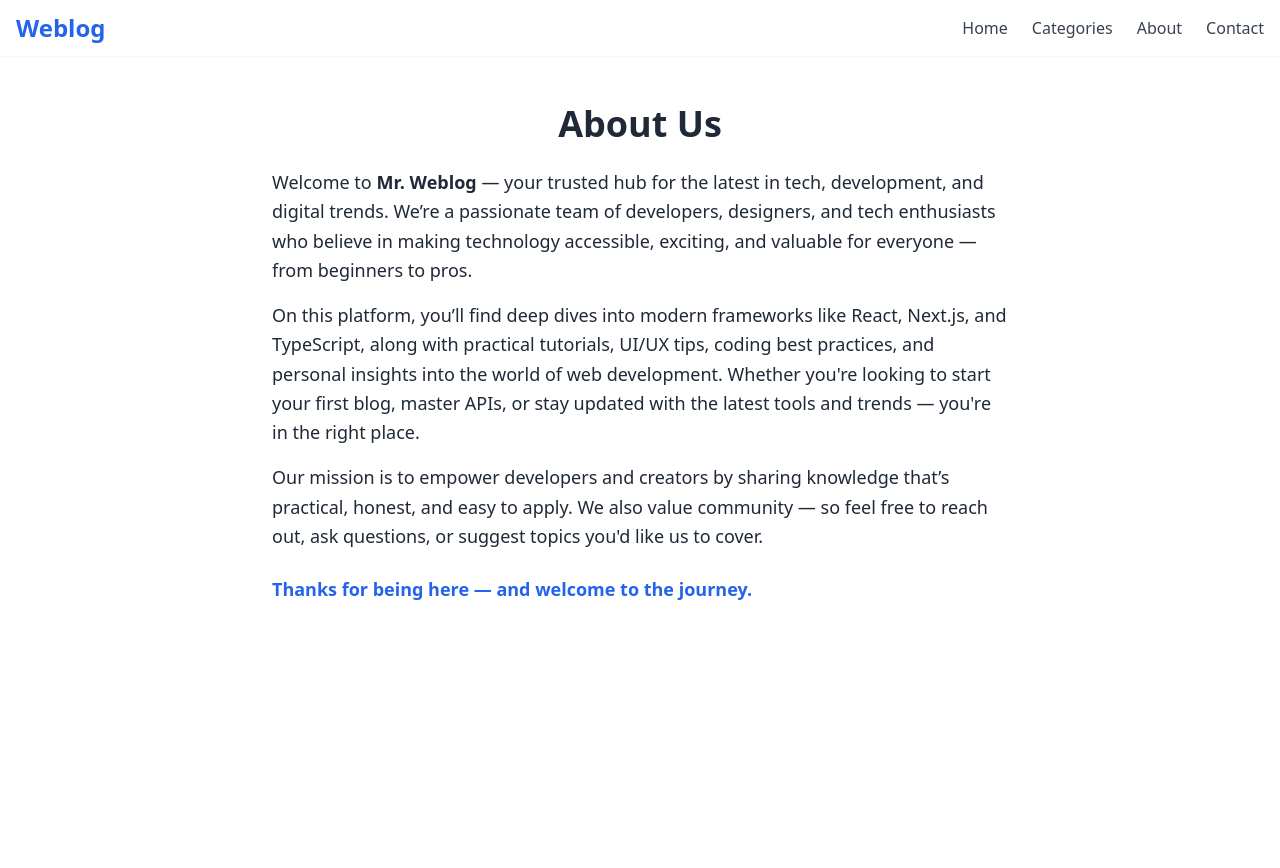
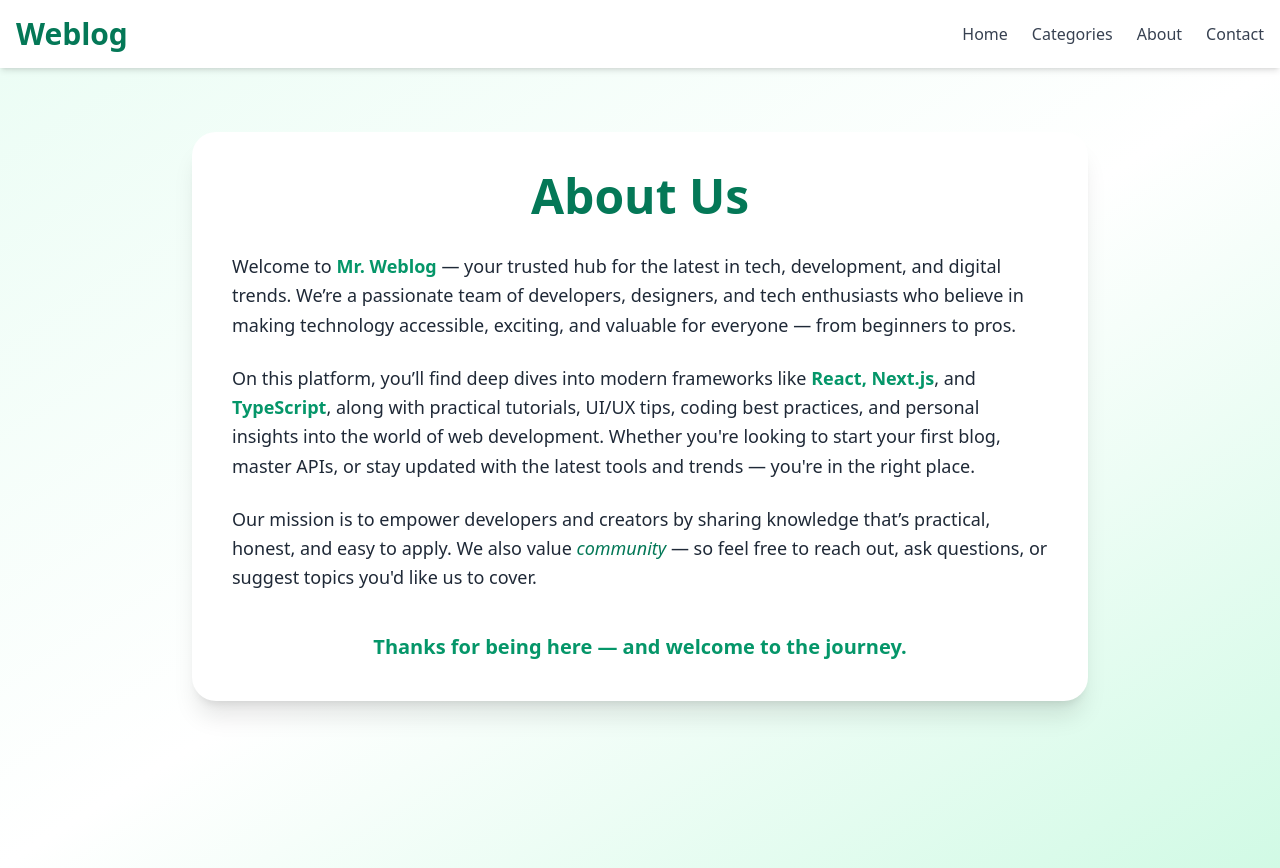
Before and after one commit to fatemefaraji/rtn, a React (Create React App) app: page /about in a window 1280 px wide. Before the commit the page ends 800 px from the top, so only its background shows below. Built offline with nearby package versions, Linux system fonts and the light colour scheme; the HTML template or start-up script is replaced by a standard one.

Commit message:
updating some UI

```diff
--- a/src/components/footer/Footer.jsx
+++ b/src/components/footer/Footer.jsx
@@ -1,42 +1,50 @@
 import React from 'react';
+import { FaPaperPlane } from 'react-icons/fa';
 
 const Footer = () => {
   return (
-    <footer className="bg-emerald-950 text-gray-300 py-8">
+    <footer className="bg-gradient-to-br from-emerald-900 via-emerald-800 to-emerald-950 text-gray-200 pt-12 pb-8 mt-16">
       <div className="container mx-auto px-4">
-        <div className="grid grid-cols-1 md:grid-cols-3 gap-8">
+        <div className="grid grid-cols-1 md:grid-cols-3 gap-12">
+
+          {/* About */}
           <div>
-            <h3 className="text-lg font-bold text-white mb-4">Weblog</h3>
-            <p className="text-sm">Your source for the latest in tech and web development.</p>
+            <h3 className="text-xl font-bold text-white mb-4">Weblog</h3>
+            <p className="text-sm leading-relaxed text-gray-300">
+              Your source for the latest insights in technology, programming, and web development.
+            </p>
           </div>
 
+          {/* Quick Links */}
           <div>
-            <h3 className="text-lg font-bold text-white mb-4">Quick Links</h3>
-            <ul className="space-y-2">
-              <li><a href="#" className="hover:text-blue-400">Home</a></li>
-              <li><a href="#" className="hover:text-blue-400">Categories</a></li>
-              <li><a href="#" className="hover:text-blue-400">About</a></li>
-              <li><a href="#" className="hover:text-blue-400">Contact</a></li>
+            <h3 className="text-xl font-bold text-white mb-4">Quick Links</h3>
+            <ul className="space-y-3">
+              <li><a href="#" className="hover:text-emerald-400 transition-colors">🏠 Home</a></li>
+              <li><a href="#" className="hover:text-emerald-400 transition-colors">📂 Categories</a></li>
+              <li><a href="#" className="hover:text-emerald-400 transition-colors">ℹ️ About</a></li>
+              <li><a href="#" className="hover:text-emerald-400 transition-colors">📞 Contact</a></li>
             </ul>
           </div>
 
+          {/* Newsletter */}
           <div>
-            <h3 className="text-lg font-bold text-white mb-4">Newsletter</h3>
-            <p className="text-sm mb-3">Subscribe for updates</p>
-            <div className="flex">
+            <h3 className="text-xl font-bold text-white mb-4">Newsletter</h3>
+            <p className="text-sm text-gray-300 mb-3">Subscribe to receive our latest updates!</p>
+            <div className="flex items-center">
               <input
                 type="email"
                 placeholder="Your email"
-                className="px-3 py-2 rounded-l text-gray-800 flex-grow"
+                className="px-4 py-2 rounded-l-lg text-gray-900 focus:outline-none w-full"
               />
-              <button className="bg-emerald-600 text-white px-4 py-2 rounded-r hover:bg-emerald-700">
-                Subscribe
+              <button className="flex items-center gap-2 bg-emerald-600 hover:bg-emerald-700 text-white px-4 py-2 rounded-r-lg transition-all duration-300">
+                <FaPaperPlane className="text-sm" /> Subscribe
               </button>
             </div>
           </div>
         </div>
 
-        <div className="border-t border-gray-700 mt-8 pt-6 text-center text-sm">
+        {/* Bottom Line */}
+        <div className="border-t border-emerald-700 mt-12 pt-6 text-center text-sm text-gray-400">
           <p>&copy; {new Date().getFullYear()} Weblog. All rights reserved.</p>
         </div>
       </div>
--- a/src/components/navbar/Navbar.jsx
+++ b/src/components/navbar/Navbar.jsx
@@ -5,39 +5,39 @@ const Navbar = () => {
   const [isOpen, setIsOpen] = useState(false);
 
   return (
-    <nav className="bg-white shadow-sm">
-      <div className="container mx-auto px-4 py-3">
+    <nav className="bg-white shadow-md sticky top-0 z-50">
+      <div className="container mx-auto px-4 py-4">
         <div className="flex justify-between items-center">
-          <Link href="/" className="text-2xl font-bold text-blue-600">Weblog</Link>
+          {/* Logo */}
+          <Link to="/" className="text-3xl font-extrabold text-emerald-700">
+            Weblog
+          </Link>
 
-          {/* Desktop Navigation */}
-          <div className="hidden md:flex space-x-6">
-            <Link   to="/" className="text-gray-700 hover:text-blue-600">Home</Link>
-            <Link  to="categories" className="text-gray-700 hover:text-blue-600">Categories</Link>
-            <Link  to="about" className="text-gray-700 hover:text-blue-600">About</Link>
-            <Link  to="contact" className="text-gray-700 hover:text-blue-600">Contact</Link>
+          {/* Desktop Menu */}
+          <div className="hidden md:flex items-center space-x-6 text-base font-medium">
+            <Link to="/" className="text-gray-700 hover:text-emerald-600 transition duration-200">Home</Link>
+            <Link to="/categories" className="text-gray-700 hover:text-emerald-600 transition duration-200">Categories</Link>
+            <Link to="/about" className="text-gray-700 hover:text-emerald-600 transition duration-200">About</Link>
+            <Link to="/contact" className="text-gray-700 hover:text-emerald-600 transition duration-200">Contact</Link>
           </div>
 
-          {/* Mobile Toggle Button */}
+          {/* Mobile Menu Button */}
           <button
             onClick={() => setIsOpen(!isOpen)}
-            className="md:hidden text-gray-700 focus:outline-none"
+            className="md:hidden text-gray-700 text-2xl focus:outline-none"
+            aria-label="Toggle Menu"
           >
-            {isOpen ? (
-              <span className="text-2xl">×</span>
-            ) : (
-              <span className="text-2xl">☰</span>
-            )}
+            {isOpen ? '✕' : '☰'}
           </button>
         </div>
 
-        {/* Mobile Navigation */}
+        {/* Mobile Menu */}
         {isOpen && (
-          <div className="md:hidden mt-2 space-y-2 pb-2">
-            <Link   to="/" className="block py-2 text-gray-700 hover:text-blue-600">Home</Link>
-            <Link   to="categories"  className="block py-2 text-gray-700 hover:text-blue-600">Categories</Link>
-            <Link   to="about" className="block py-2 text-gray-700 hover:text-blue-600">About</Link>
-            <Link   to="contact" className="block py-2 text-gray-700 hover:text-blue-600">Contact</Link>
+          <div className="md:hidden mt-4 space-y-3">
+            <Link to="/" className="block text-gray-700 hover:text-emerald-600 transition">Home</Link>
+            <Link to="/categories" className="block text-gray-700 hover:text-emerald-600 transition">Categories</Link>
+            <Link to="/about" className="block text-gray-700 hover:text-emerald-600 transition">About</Link>
+            <Link to="/contact" className="block text-gray-700 hover:text-emerald-600 transition">Contact</Link>
           </div>
         )}
       </div>
--- a/src/pages/aboutUs/AboutUS.jsx
+++ b/src/pages/aboutUs/AboutUS.jsx
@@ -2,25 +2,33 @@ import React from 'react';
 
 function AboutUs() {
   return (
-    <div className="max-w-3xl mx-auto px-4 py-12 text-gray-800">
-      <h1 className="text-4xl font-bold text-center mb-6">About Us</h1>
-      <p className="text-lg mb-4 leading-relaxed">
-        Welcome to <strong>Mr. Weblog</strong> — your trusted hub for the latest in tech, development, and digital trends.
+    <div className="min-h-screen bg-gradient-to-br from-emerald-50 via-white to-emerald-100 py-16 px-4">
+      <div className="max-w-4xl mx-auto bg-white shadow-xl rounded-3xl p-10 text-gray-800">
+        <h1 className="text-5xl font-extrabold text-center text-emerald-700 mb-8">
+          About Us
+        </h1>
+
+        <p className="text-lg mb-6 leading-relaxed">
+          Welcome to <span className="font-semibold text-emerald-600">Mr. Weblog</span> — your trusted hub for the latest in tech, development, and digital trends.
           We’re a passionate team of developers, designers, and tech enthusiasts who believe in making technology accessible,
           exciting, and valuable for everyone — from beginners to pros.
         </p>
-      <p className="text-lg mb-4 leading-relaxed">
-        On this platform, you’ll find deep dives into modern frameworks like React, Next.js, and TypeScript, along with practical
-        tutorials, UI/UX tips, coding best practices, and personal insights into the world of web development. Whether you're
-        looking to start your first blog, master APIs, or stay updated with the latest tools and trends — you're in the right place.
+
+        <p className="text-lg mb-6 leading-relaxed">
+          On this platform, you’ll find deep dives into modern frameworks like <span className="font-semibold text-emerald-600">React, Next.js</span>, and <span className="font-semibold text-emerald-600">TypeScript</span>,
+          along with practical tutorials, UI/UX tips, coding best practices, and personal insights into the world of web development.
+          Whether you're looking to start your first blog, master APIs, or stay updated with the latest tools and trends — you're in the right place.
         </p>
-      <p className="text-lg mb-4 leading-relaxed">
+
+        <p className="text-lg mb-6 leading-relaxed">
           Our mission is to empower developers and creators by sharing knowledge that’s practical, honest, and easy to apply.
-        We also value community — so feel free to reach out, ask questions, or suggest topics you'd like us to cover.
+          We also value <span className="italic text-emerald-700">community</span> — so feel free to reach out, ask questions, or suggest topics you'd like us to cover.
         </p>
-      <p className="text-lg font-semibold text-blue-600 mt-6">
+
+        <p className="text-xl font-bold text-center text-emerald-600 mt-10">
           Thanks for being here — and welcome to the journey.
         </p>
+      </div>
     </div>
   );
 }
--- a/src/pages/categories/Categories.jsx
+++ b/src/pages/categories/Categories.jsx
@@ -1,8 +1,33 @@
-function Categories(){
-    return(
-        <div>
-<h1 className="text-center">  This is category Page</h1>
-        </div>
-    )
+import React from 'react';
+
+const dummyCategories = [
+  'JavaScript',
+  'React',
+  'Next.js',
+  'TypeScript',
+  'UI/UX Design',
+  'APIs',
+];
+
+function Categories() {
+  return (
+    <div className="max-w-5xl mx-auto px-6 py-16">
+      <h1 className="text-4xl font-extrabold text-center text-emerald-700 mb-12">
+        Explore Categories
+      </h1>
+
+      <div className="grid grid-cols-1 sm:grid-cols-2 md:grid-cols-3 gap-8">
+        {dummyCategories.map((category, index) => (
+          <div
+            key={index}
+            className="bg-white rounded-xl shadow-md p-6 text-center text-gray-800 font-semibold text-lg hover:bg-emerald-50 hover:shadow-lg transition duration-300 cursor-pointer"
+          >
+            {category}
+          </div>
+        ))}
+      </div>
+    </div>
+  );
 }
+
 export default Categories;
```
Also changed, not shown: src/pages/home/Home.jsx (+16 -13 lines). Lines whose indentation alone changed are shown as unchanged.
